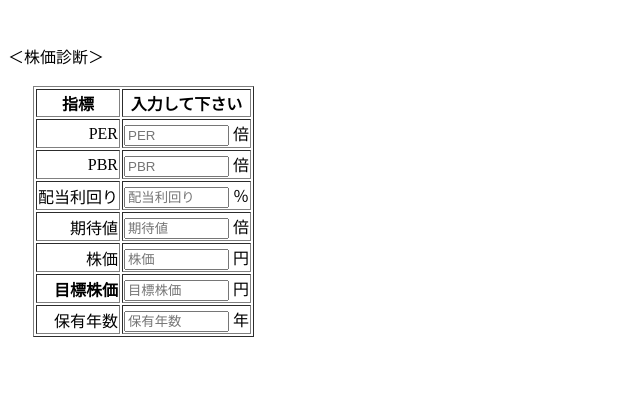
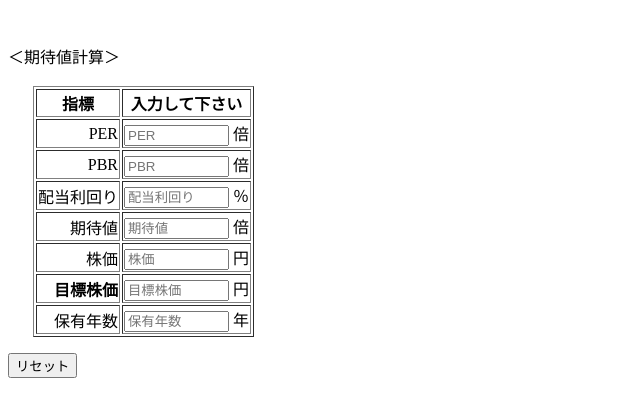
Before and after one commit to biohack5079/kabuka, a plain HTML site: page kitaiti.html in a window 1280 px wide. Shown: the whole page, without its empty margins (0-640 px from the left). Drawn offline with Linux system fonts and the light colour scheme.

Commit message:
Add files via upload

```diff
--- a/kitaiti.html
+++ b/kitaiti.html
@@ -35,7 +35,7 @@ if(isNaN(x)){
 	}
 
 	var q = eval(document.fm.qo.value);
-	var p = q*x;
+	var p = x*q;
 
 if(isNaN(p)){
 	document.fm.pr.value = "算定不能";
@@ -48,7 +48,7 @@ if(isNaN(p)){
 	var n = eval(document.fm.hy.value);
 
 	var g = b/e - b*d/100;
-	var r = x*Math.pow(1+g , n) + 0.8*(d/100)*(Math.pow(1+g , n) - 1)/g;
+	var r = x*Math.pow(1+g,n) + 0.8*(d/100)*(Math.pow(1+g,n)-1)/g;
 	var t = r*q;
 
 if(!isNaN(r)){
@@ -59,6 +59,11 @@ if(!isNaN(t)){
 	document.fm.pr.value = t;
 	}
 
+}
+
+
+function re() {
+	document.fm.reset();
 }
 
 
@@ -75,7 +80,7 @@ if(!isNaN(t)){
 
 <br/>
 <br/>
-＜株価診断＞
+＜期待値計算＞
 <br/>
 <br/>
 
@@ -135,6 +140,10 @@ if(!isNaN(t)){
 
 </table>
 
+<p>
+<button type="button" onclick="re()">リセット</button>
+</p>
+
 
 </form>
 </body>
```
